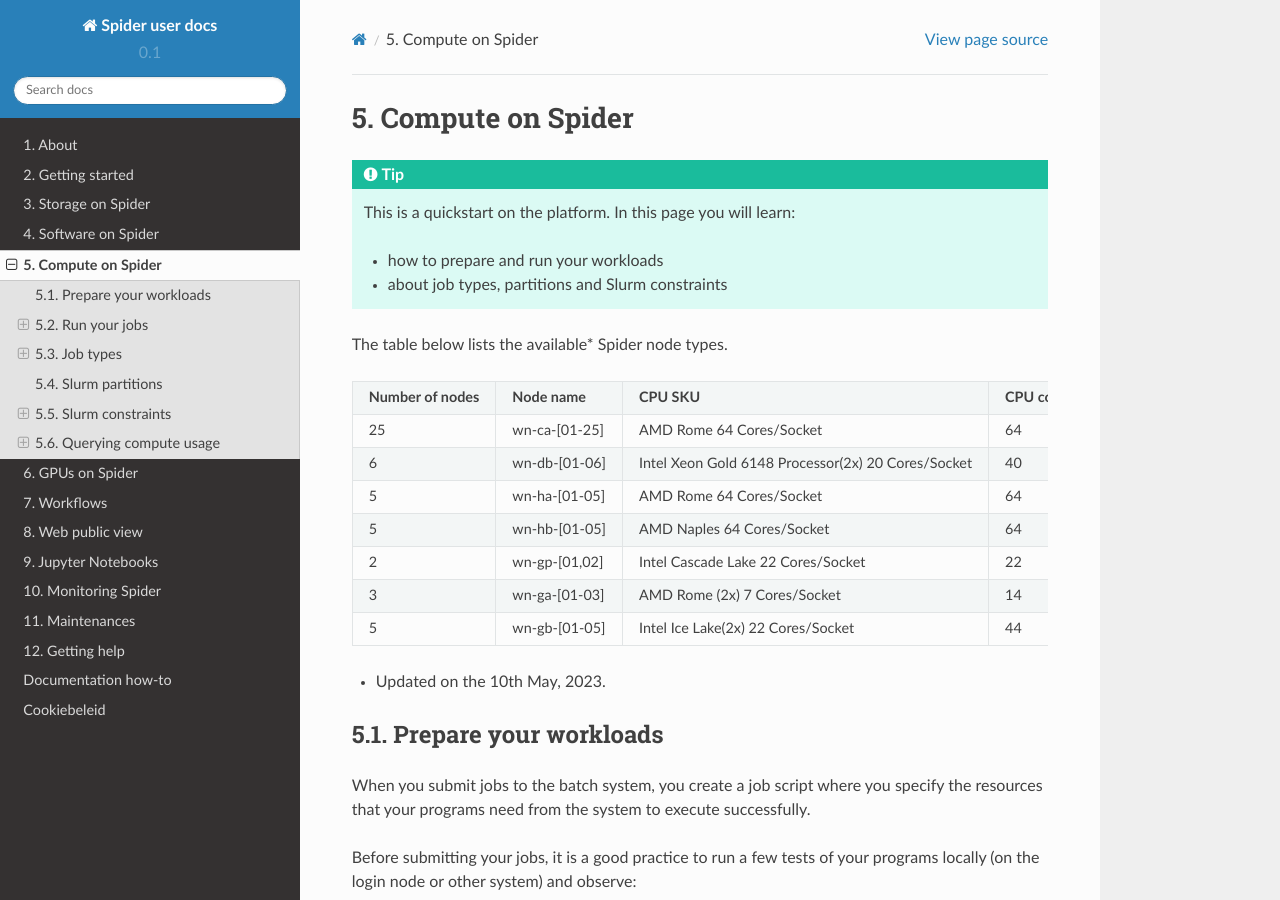
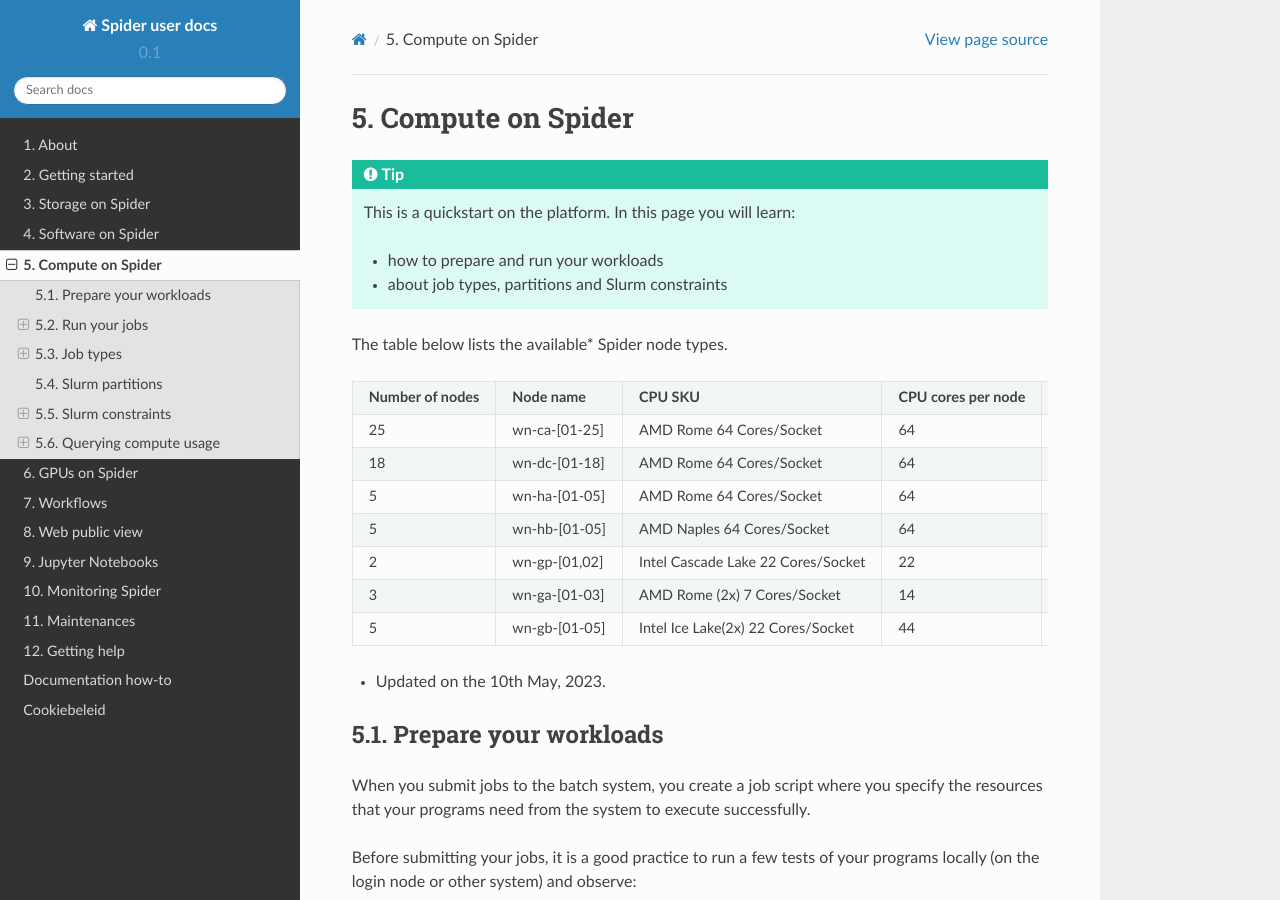
Before and after one commit to sara-nl/spiderdocs, a Sphinx documentation site: the page built from source/Pages/compute_on_spider.rst, in a window 1280 px wide and 900 px high. Built offline with Sphinx 7.4.7 and the Read the Docs theme 2.0.0, drawn with Linux system fonts in a browser that asks for light colours.

Commit message:
Update compute_on_spider.rst
update wn-dc-[] nodes

```diff
--- a/source/Pages/compute_on_spider.rst
+++ b/source/Pages/compute_on_spider.rst
@@ -26,14 +26,14 @@
    - 64
    - 480 GB (7,5 GB)
    - Local scratch 6TB SSD
-   - normal, infinite
- * - 6
-   - wn-db-[01-06]
-   - Intel Xeon Gold 6148 Processor(2x) 20 Cores/Socket
-   - 40
-   - 352 GB (8,8 GB)
-   - Local scratch 3TB SSD
    - normal, infinite, short, interactive
+ * - 18
+   - wn-dc-[01-18]
+   - AMD Rome 64 Cores/Socket
+   - 64
+   - 960 GB (15 GB)
+   - Local scratch 12TB SSD
+   - normal
  * - 5
    - wn-ha-[01-05]
    - AMD Rome 64 Cores/Socket
```
